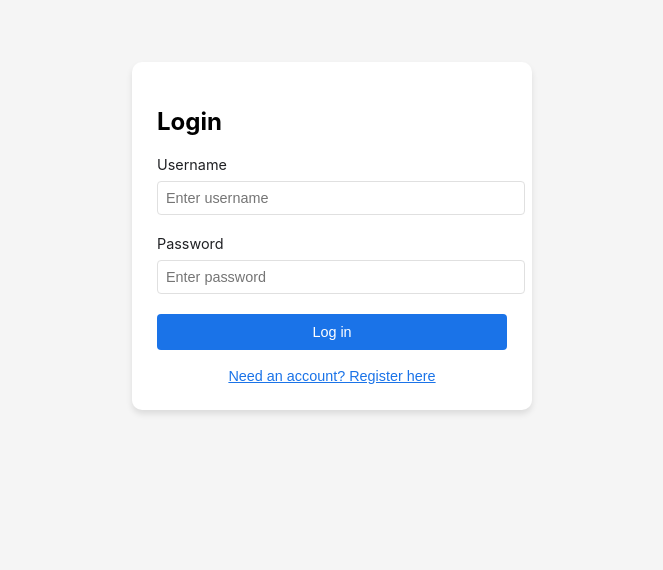
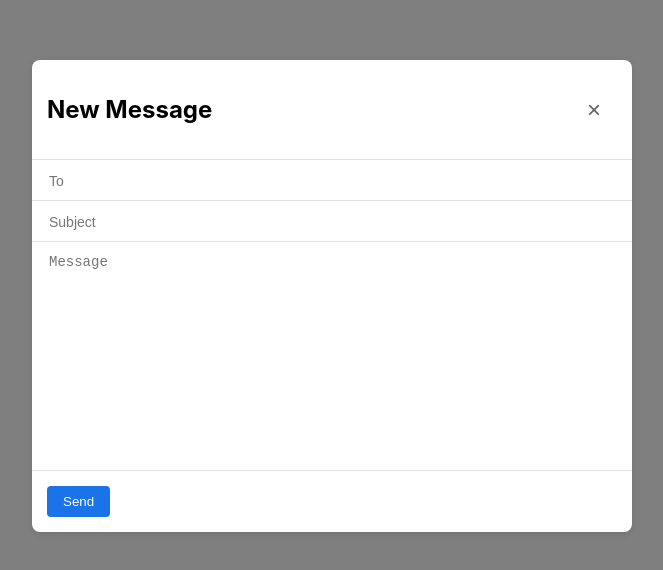
Before and after one commit to nachofalchi/chat-app, a React (Create React App) app in the folder client/: page /compose in a window 1280 px wide. Before the commit this address led to /. Shown: the part 104-674 px from the top of the page, without its empty margins (308-971 px from the left). Built offline with nearby package versions, Linux system fonts and the light colour scheme.

Commit message:
Compose email functionality added

```diff
--- a/client/src/App.js
+++ b/client/src/App.js
@@ -2,6 +2,7 @@ import React from "react";
 import { BrowserRouter as Router, Routes, Route, Navigate } from "react-router-dom";
 import { LoginForm } from "./components/LoginForm";
 import { MainMenu} from "./components/MainMenu";
+import { ComposeEmail } from "./components/ComposeEmail";
 
 const App = () => {
   return (
@@ -10,6 +11,7 @@ const App = () => {
         <Routes>
           <Route path="/" element={<LoginForm />} />
           <Route path="/main" element={<MainMenu />} />
+          <Route path="compose" element={<ComposeEmail />} />
           <Route path="*" element={<Navigate to="/" />} />
         </Routes>
       </div>
--- /dev/null
+++ b/client/src/components/ComposeEmail.css
@@ -0,0 +1,76 @@
+/* ComposeEmail.css */
+.compose-overlay {
+    position: fixed;
+    top: 0;
+    left: 0;
+    width: 100%;
+    height: 100%;
+    background: rgba(0, 0, 0, 0.5);
+    display: flex;
+    justify-content: center;
+    align-items: center;
+}
+
+.compose-container {
+    background: white;
+    width: 600px;
+    border-radius: 8px;
+    box-shadow: 0 2px 10px rgba(0, 0, 0, 0.1);
+}
+
+.compose-header {
+    padding: 15px;
+    border-bottom: 1px solid #e0e0e0;
+    display: flex;
+    justify-content: space-between;
+    align-items: center;
+}
+
+.compose-field {
+    padding: 10px 15px;
+    border-bottom: 1px solid #e0e0e0;
+}
+
+.compose-field input,
+.compose-field textarea {
+    width: 100%;
+    border: none;
+    outline: none;
+    font-size: 14px;
+}
+
+.compose-field textarea {
+    height: 200px;
+    resize: none;
+}
+
+.compose-actions {
+    padding: 15px;
+    display: flex;
+    justify-content: flex-start;
+}
+
+.error-message {
+    color: #d93025;
+    padding: 10px 15px;
+}
+
+button {
+    padding: 8px 16px;
+    background: #1a73e8;
+    color: white;
+    border: none;
+    border-radius: 4px;
+    cursor: pointer;
+}
+
+button:disabled {
+    background: #ccc;
+    cursor: not-allowed;
+}
+
+.close-button {
+    background: none;
+    color: #5f6368;
+    font-size: 24px;
+}
--- /dev/null
+++ b/client/src/components/ComposeEmail.jsx
@@ -0,0 +1,99 @@
+// ComposeEmail.jsx
+import React, { useState } from 'react';
+import './ComposeEmail.css';
+
+export const ComposeEmail = ({ onClose, onSend }) => {
+    const [emailData, setEmailData] = useState({
+        sender: localStorage.getItem('username'),
+        recipient: '',
+        subject: '',
+        body: ''
+    });
+    const [loading, setLoading] = useState(false);
+    const [error, setError] = useState(null);
+
+    const handleSubmit = async (e) => {
+        e.preventDefault();
+        setLoading(true);
+        setError(null);
+
+        try {
+            await onSend(emailData);
+            onClose();
+        } catch (err) {
+            setError('Failed to send email');
+            console.error(err);
+        } finally {
+            setLoading(false);
+        }
+    };
+
+    return (
+        <div className="compose-overlay">
+            <div className="compose-container">
+                <div className="compose-header">
+                    <h2>New Message</h2>
+                    <button
+                        className="close-button"
+                        onClick={onClose}
+                    >
+                        ×
+                    </button>
+                </div>
+
+                <form onSubmit={handleSubmit}>
+                    <div className="compose-field">
+                        <input
+                            type="email"
+                            placeholder="To"
+                            value={emailData.recipient}
+                            onChange={(e) => setEmailData({
+                                ...emailData,
+                                recipient: e.target.value
+                            })}
+                            required
+                        />
+                    </div>
+
+                    <div className="compose-field">
+                        <input
+                            type="text"
+                            placeholder="Subject"
+                            value={emailData.subject}
+                            onChange={(e) => setEmailData({
+                                ...emailData,
+                                subject: e.target.value
+                            })}
+                            required
+                        />
+                    </div>
+
+                    <div className="compose-field">
+                        <textarea
+                            placeholder="Message"
+                            value={emailData.body}
+                            onChange={(e) => setEmailData({
+                                ...emailData,
+                                body: e.target.value
+                            })}
+                            required
+                        />
+                    </div>
+
+                    {error && (
+                        <div className="error-message">{error}</div>
+                    )}
+
+                    <div className="compose-actions">
+                        <button
+                            type="submit"
+                            disabled={loading}
+                        >
+                            {loading ? 'Sending...' : 'Send'}
+                        </button>
+                    </div>
+                </form>
+            </div>
+        </div>
+    );
+};
--- a/client/src/components/MainMenu.jsx
+++ b/client/src/components/MainMenu.jsx
@@ -3,18 +3,50 @@ import { useNavigate } from 'react-router-dom';
 import axios from 'axios';
 import './MainMenu.css';
 import SearchIcon from '@mui/icons-material/Search';
+import { ComposeEmail } from './ComposeEmail';
 
 export const MainMenu = () => {
+    // Mail states
     const [selectedEmail, setSelectedEmail] = useState(null);
     const [activeFolder, setActiveFolder] = useState('inbox');
     const [emails, setEmails] = useState([]);
+    const [shownEmail, setShownEmail] = useState(null);
+    // Web states
     const [loading, setLoading] = useState(true);
     const [error, setError] = useState(null);
     const [username] = useState(localStorage.getItem('username'));
+    const [showCompose, setShowCompose] = useState(false);
+
     const navigate = useNavigate();
-    const [shownEmail, setShownEmail] = useState(null);
 
-    // Logout
+    const handleCloseCompose = () => {
+        setShowCompose(false);
+    };
+
+    const handleCompose = () => {
+        setShowCompose(true);
+    };
+
+    const handleSendEmail = async (emailData) => {
+        try {
+            const token = localStorage.getItem('token');
+            await axios.post(
+                `${process.env.REACT_APP_API_URL}/email/send_email`,
+                emailData,
+                {
+                    headers: {
+                        'Authorization': `Bearer ${token}`
+                    }
+                }
+            );
+            // Refresh inbox after sending
+            await fetchEmails();
+        } catch (error) {
+            console.error('Error sending email:', error);
+            throw error; // Propagate error to ComposeEmail component
+        }
+    };
+
     const handleLogout = () => {
         localStorage.removeItem('token');
         navigate('/');
@@ -122,7 +154,7 @@ export const MainMenu = () => {
             </div>
             {/* Sidebar */}
             <div className="sidebar">
-                <button className="compose-btn">Compose</button>
+                <button className="compose-btn" onClick={()=>handleCompose()}>Compose</button>
                 <ul className="folder-list">
                     <li onClick={()=>fetchEmails()} className={activeFolder === 'inbox' ? 'active' : ''}>Inbox</li>
                     <li>Sent</li>
@@ -185,6 +217,10 @@ export const MainMenu = () => {
                     </div>
                 )}
             </div>
+            {/* Compose */}
+            {showCompose && (
+                <ComposeEmail onClose={handleCloseCompose} onSend={handleSendEmail} />
+            )}
         </div>
     );
 }
```
